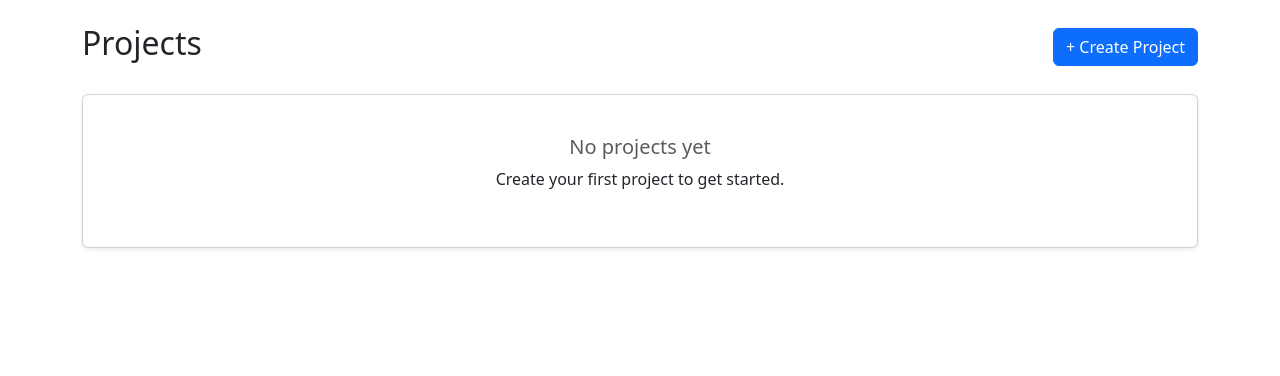
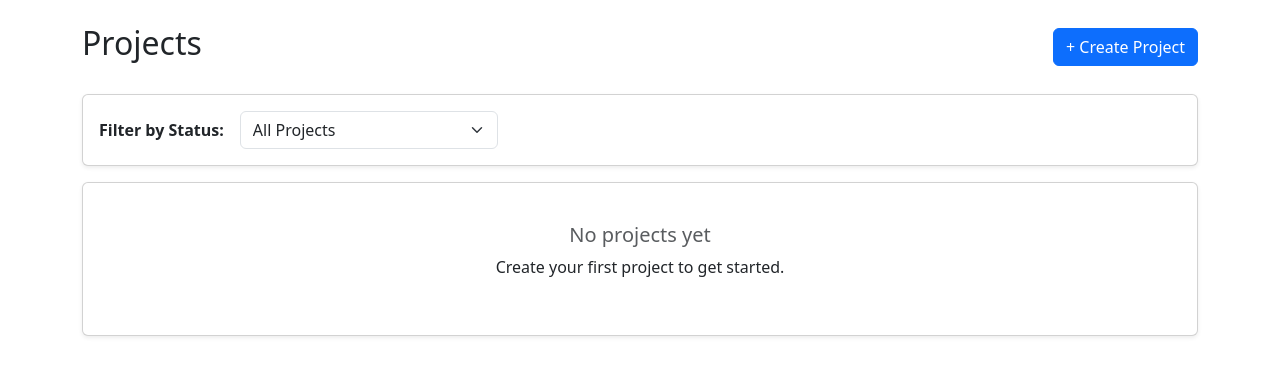
Before and after one commit to Mohit3307/pms, a Django app: page /projects/ in a window 1280 px wide. Shown: the part 56-432 px from the top of the page. Run offline with Django 5.2, Linux system fonts and the light colour scheme; data that the repository does not hold is empty.

Commit message:
fix: Drop-down menu fix in project status

```diff
--- a/projects/views.py
+++ b/projects/views.py
@@ -4,9 +4,21 @@ from .forms import ProjectForm
 from team.models import Team
 
 
+# def project_list(request):
+#     projects = Project.objects.all()
+#     return render(request, 'projects/project_list.html', {'projects': projects})
+
 def project_list(request):
-    projects = Project.objects.all()
-    return render(request, 'projects/project_list.html', {'projects': projects})
+    status = request.GET.get('status')
+
+    if status:
+        projects = Project.objects.filter(status=status)
+    else:
+        projects = Project.objects.all()
+
+    return render(request, 'projects/project_list.html', {
+        'projects': projects
+    })
 
 
 def create_project(request):
--- a/templates/projects/project_list.html
+++ b/templates/projects/project_list.html
@@ -7,6 +7,33 @@
     <a href="{% url 'create_project' %}" class="btn btn-primary">
         + Create Project
     </a>
+</div>
+
+<div class="card shadow-sm mb-3">
+    <div class="card-body">
+        <form method="GET" class="row g-3 align-items-center">
+            <div class="col-auto">
+                <label class="col-form-label fw-bold">Filter by Status:</label>
+            </div>
+            <div class="col-md-3">
+                <select name="status" class="form-select" onchange="this.form.submit()">
+                    <option value="">All Projects</option>
+                    <option value="Completed"
+                        {% if request.GET.status == "Completed" %}selected{% endif %}>
+                        Completed
+                    </option>
+                    <option value="in_progress"
+                        {% if request.GET.status == "in_progress" %}selected{% endif %}>
+                        In Progress
+                    </option>
+                    <option value="Pending"
+                        {% if request.GET.status == "Pending" %}selected{% endif %}>
+                        Pending
+                    </option>
+                </select>
+            </div>
+        </form>
+    </div>
 </div>
 
 <div class="card shadow-sm">
@@ -25,19 +52,32 @@
                 <tbody>
                     {% for project in projects %}
                         <tr>
-                            <td><a href="{% url 'project_detail' project.id %}">
-                            {{ project.title }}</a></td>
+                            <td>
+                                <a href="{% url 'project_detail' project.id %}">
+                                    {{ project.title }}
+                                </a>
+                            </td>
 
                             <td>{{ project.deadline }}</td>
+
                             <td>
-                                {% if project.status == "Completed" %}
-                                    <span class="badge bg-success">Completed</span>
-                                {% elif project.status == "In Progress" %}
-                                    <span class="badge bg-warning text-dark">In Progress</span>
-                                {% else %}
-                                    <span class="badge bg-secondary">{{ project.status }}</span>
-                                {% endif %}
-                            </td>
+                                {% if project.status == "completed" %}
+        <span class="badge bg-success">
+            {{ project.get_status_display }}
+        </span>
+
+    {% elif project.status == "in_progress" %}
+        <span class="badge bg-warning text-dark">
+            {{ project.get_status_display }}
+        </span>
+
+    {% elif project.status == "pending" %}
+        <span class="badge bg-secondary">
+            {{ project.get_status_display }}
+        </span>
+    {% endif %}
+</td>
+
                             <td>
                                 <a href="{% url 'update_project' project.id %}"
                                    class="btn btn-sm btn-warning">Edit</a>
```
Also changed, not shown: projects/models.py (+10 -1 lines), projects/migrations/0002_alter_project_status.py (added).
